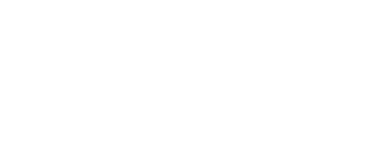
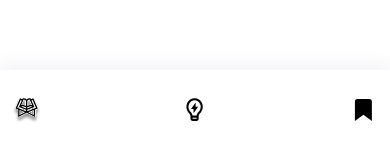
Before and after one commit to RizqiSyahrendra/quran-app, a Next.js app: page /home in a window 390 px wide. Shown: the part 694-841 px from the top of the page. Built offline with nearby package versions, Linux system fonts and the light colour scheme.

Commit message:
Add bottom bar

```diff
--- a/src/app/(BaseLayout)/layout.tsx
+++ b/src/app/(BaseLayout)/layout.tsx
@@ -1,6 +1,7 @@
 import '@/app/globals.css'
 import Sidebar from '@/components/Sidebar'
 import Header from '@/components/Header'
+import BottomBar from '@/components/BottomBar'
 
 export default function BaseLayout({
   children,
@@ -15,6 +16,7 @@
         <div className="p-5">
           {children}
         </div>
+        <BottomBar />
       </div>
     </>
   )
--- a/src/app/globals.css
+++ b/src/app/globals.css
@@ -16,6 +16,7 @@
     --color-menu-font: #8789A3;
     --color-menu-font-active: #672CBC;
     --color-separator: #BBC4CE;
+    --shadow-bottombar: 0px -4px 16px rgba(186, 176, 206, 0.2);
   }
 
   .theme-dark {
@@ -31,6 +32,7 @@
     --color-menu-font: #A19CC5;
     --color-menu-font-active: #A44AFF;
     --color-separator: #BBC4CE;
+    --shadow-bottombar: 0 0 #0000;
   }
 }
 
--- /dev/null
+++ b/src/components/BottomBar.tsx
@@ -0,0 +1,39 @@
+"use client";
+
+import { ListItem } from "@/components/material";
+import Link from "next/link";
+import QuranSvg from "../../public/assets/icons/quran.svg";
+import LampSvg from "../../public/assets/icons/lamp.svg";
+import BookmarkSvg from "../../public/assets/icons/bookmark.svg";
+
+export default function BottomBar() {
+    return (
+        <div className="md:hidden fixed w-full flex flex-row items-center justify-between bottom-0 h-[80px] bg-secondary shadow-bottombar">
+            <BottomBarItem
+                img={{ src: QuranSvg }}
+                href="/home"
+            />
+            <BottomBarItem
+                img={{ src: LampSvg }}
+                href="/todays-verse"
+            />
+            <BottomBarItem
+                img={{ src: BookmarkSvg }}
+                href="/bookmark"
+            />
+        </div>
+    );
+}
+
+function BottomBarItem(props: {
+    img: { src: any }
+    href: string
+}) {
+    return (
+        <Link href={props.href}>
+            <ListItem className="text-menu-font focus:text-menu-font-active focus:bg-transparent hover:text-menu-font-active hover:bg-transparent active:text-menu-font-active active:bg-transparent fill-menu-font hover:fill-menu-font-active active:fill-menu-font-active focus:fill-menu-font-active">
+                <props.img.src />
+            </ListItem>
+        </Link>
+    );
+}
--- a/tailwind.config.js
+++ b/tailwind.config.js
@@ -24,6 +24,9 @@
         "menu-font-active": "var(--color-menu-font-active)",
         "separator": "var(--color-separator)"
       },
+      boxShadow: {
+        "bottombar": "var(--shadow-bottombar)"
+      }
       // backgroundImage: {
       //   'gradient-radial': 'radial-gradient(var(--tw-gradient-stops))',
       //   'gradient-conic':
```
